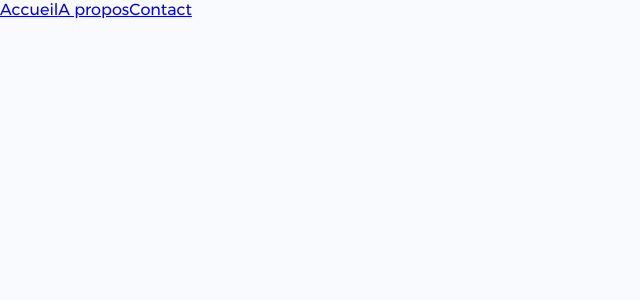
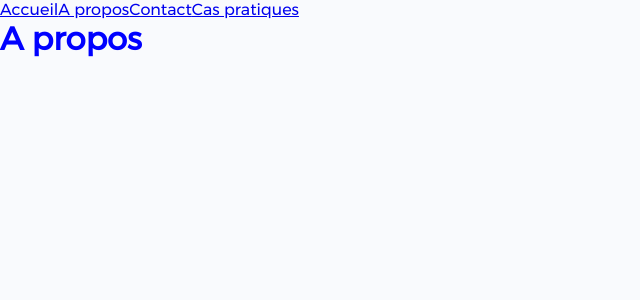
Before and after one commit to S-keyp/byte_hive, a Nuxt app: page /about in a window 1280 px wide. Shown: the top 300 px of the page, without its empty margins (0-640 px from the left). Built offline with nearby package versions, Linux system fonts and the light colour scheme.

Commit message:
feat: first pages

```diff
--- a/assets/scss/main.scss
+++ b/assets/scss/main.scss
@@ -38,4 +38,6 @@ $black: #444444;
 body {
     background-color: $white;
     font-family: "Gontserrat-Regular", sans-serif;
+    width: 100%;
+    overflow-x: hidden;
 }
--- a/components/Navigation/index.vue
+++ b/components/Navigation/index.vue
@@ -1,9 +1,10 @@
 <template>
    <nav>
        <ul>
-           <li><nuxt-link to="/">Accueil</nuxt-link></li>
-           <li><nuxt-link to="/about">A propos</nuxt-link></li>
-           <li><nuxt-link to="/contact">Contact</nuxt-link></li>
+           <li><NuxtLink to="/">Accueil</NuxtLink></li>
+           <li><NuxtLink to="/about">A propos</NuxtLink></li>
+           <li><NuxtLink to="/contact">Contact</NuxtLink></li>
+           <li><NuxtLink to="/use-cases">Cas pratiques</NuxtLink></li>
        </ul>
     </nav>
 </template>
--- /dev/null
+++ b/pages/about/index.scss
@@ -0,0 +1,3 @@
+h1 {
+    color: blue;
+}
--- /dev/null
+++ b/pages/about/index.vue
@@ -0,0 +1,11 @@
+<template>
+  <h1>A propos</h1>
+ </template>
+
+ <script>
+
+ </script>
+
+ <style scoped lang="scss">
+ @use "./index.scss";
+ </style>
--- /dev/null
+++ b/pages/contact/index.scss
@@ -0,0 +1,3 @@
+h1 {
+    color: red;
+}
--- /dev/null
+++ b/pages/contact/index.vue
@@ -0,0 +1,11 @@
+<template>
+   <h1>Contact</h1>
+ </template>
+
+ <script>
+
+ </script>
+
+ <style scoped lang="scss">
+ @use "./index.scss";
+ </style>
--- /dev/null
+++ b/pages/use-cases/index.scss
@@ -0,0 +1,3 @@
+h1 {
+    color: blue;
+}
--- /dev/null
+++ b/pages/use-cases/index.vue
@@ -0,0 +1,11 @@
+<template>
+  <h1>Cas pratiques</h1>
+ </template>
+
+ <script>
+
+ </script>
+
+ <style scoped lang="scss">
+ @use "./index.scss";
+ </style>
```
